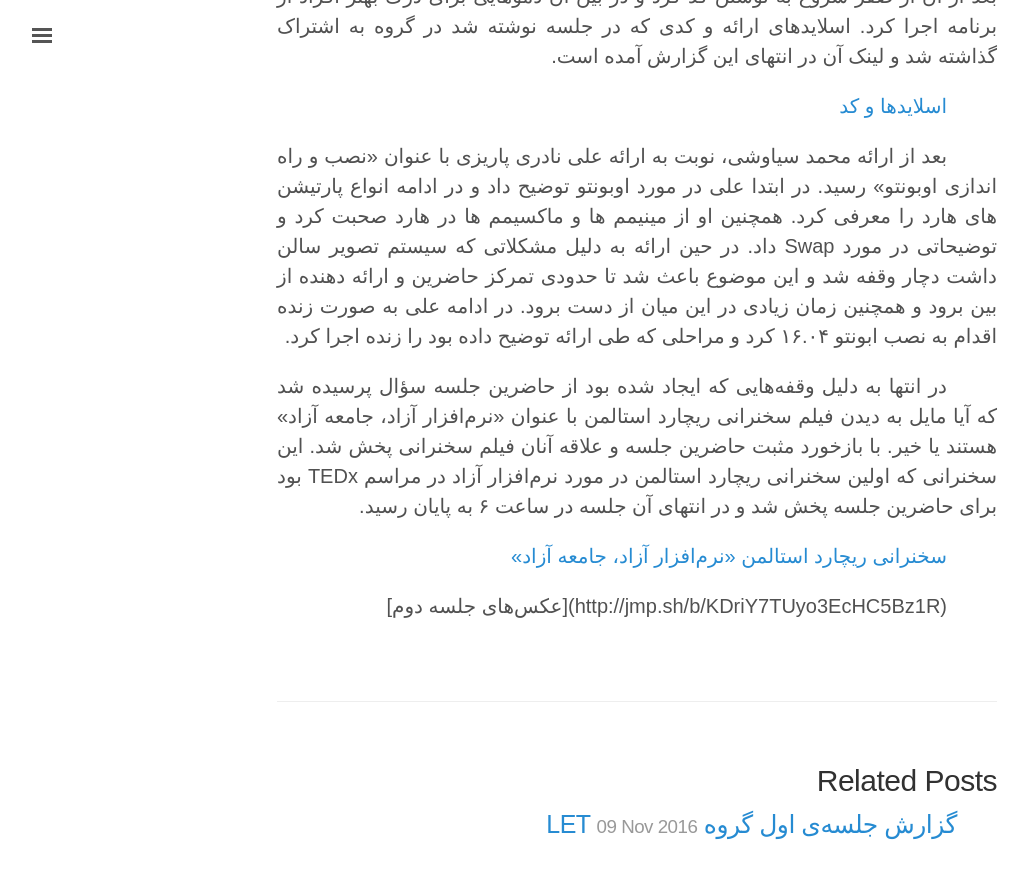
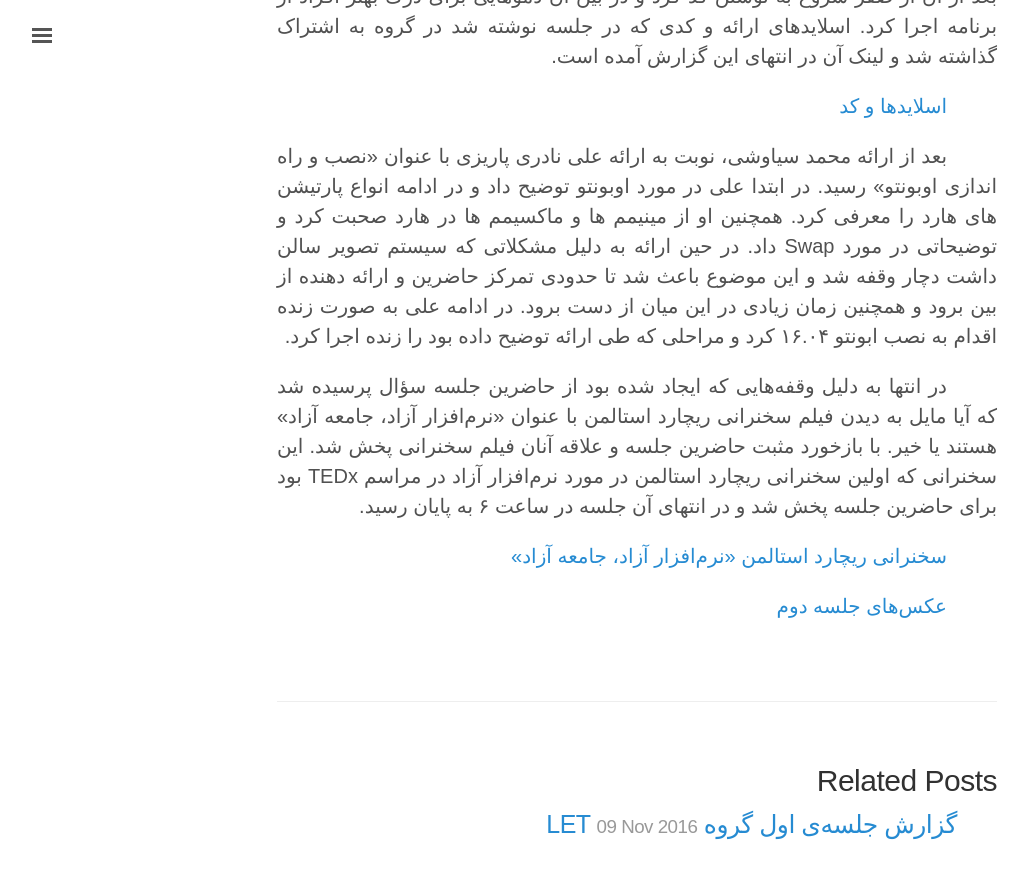
Before and after one commit to cselet/cselet.github.io, a Jekyll site: the page built from _posts/2016-11-09-second-session.md, in a window 1280 px wide and 900 px high, scrolled down 2020 px. Shown: the top 879 px of the window, without its empty margins (3-1031 px from the left). Built offline with Jekyll 4.4.1, drawn with Linux system fonts in a browser that asks for light colours; some web fonts are replaced; some of the changed lines change nothing that is shown.

Commit message:
bug fixed :D

```diff
--- a/_posts/2016-11-09-second-session.md
+++ b/_posts/2016-11-09-second-session.md
@@ -21,4 +21,4 @@ title: گزارش جلسه‌ی دوم گروه LET
 
 [سخنرانی ریچارد استالمن «نرم‌افزار آزاد، جامعه آزاد»](https://mega.nz/#!tUo0hbIJ!9gT8zhYYmCQYzeor7WoAjezHm2bmg1KuAtL58Cqxwo4)
 
-(http://jmp.sh/b/KDriY7TUyo3EcHC5Bz1R)[عکس‌های جلسه دوم]
+[عکس‌های جلسه دوم](http://jmp.sh/b/KDriY7TUyo3EcHC5Bz1R)
```
